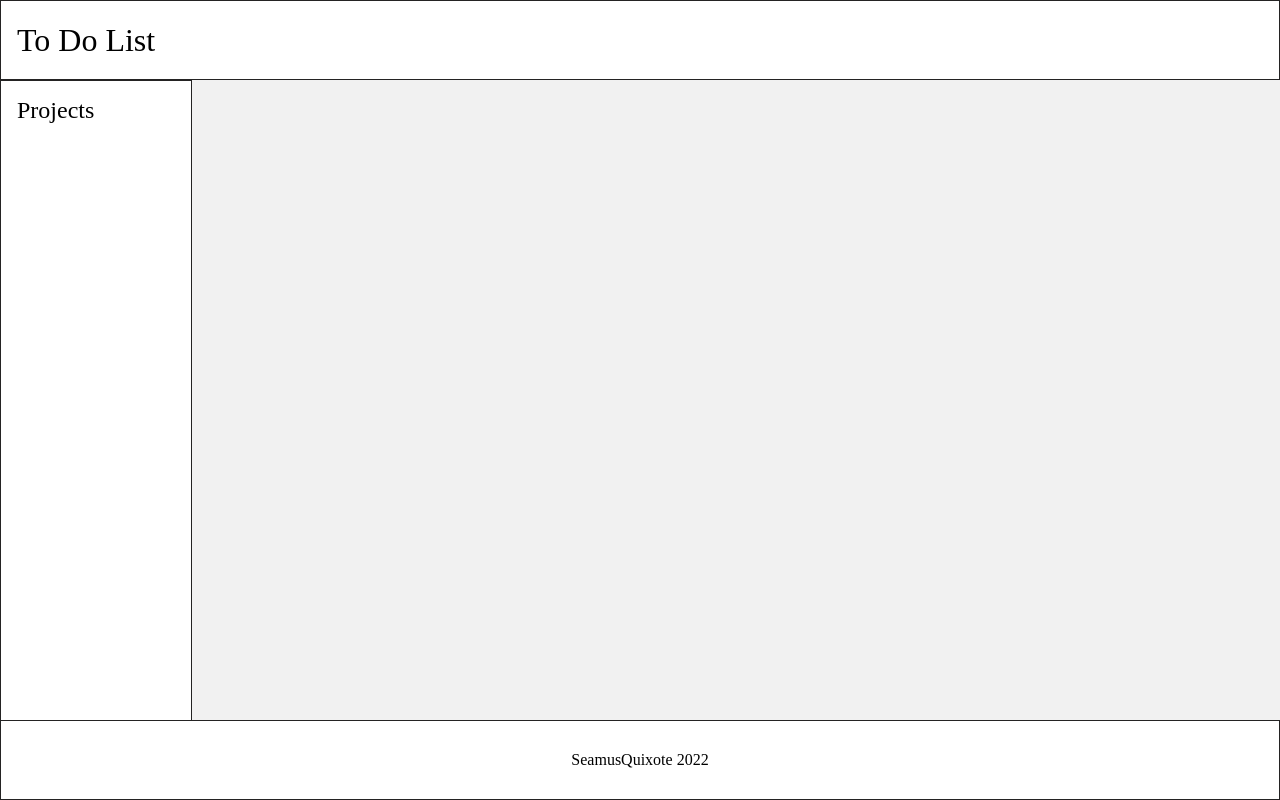
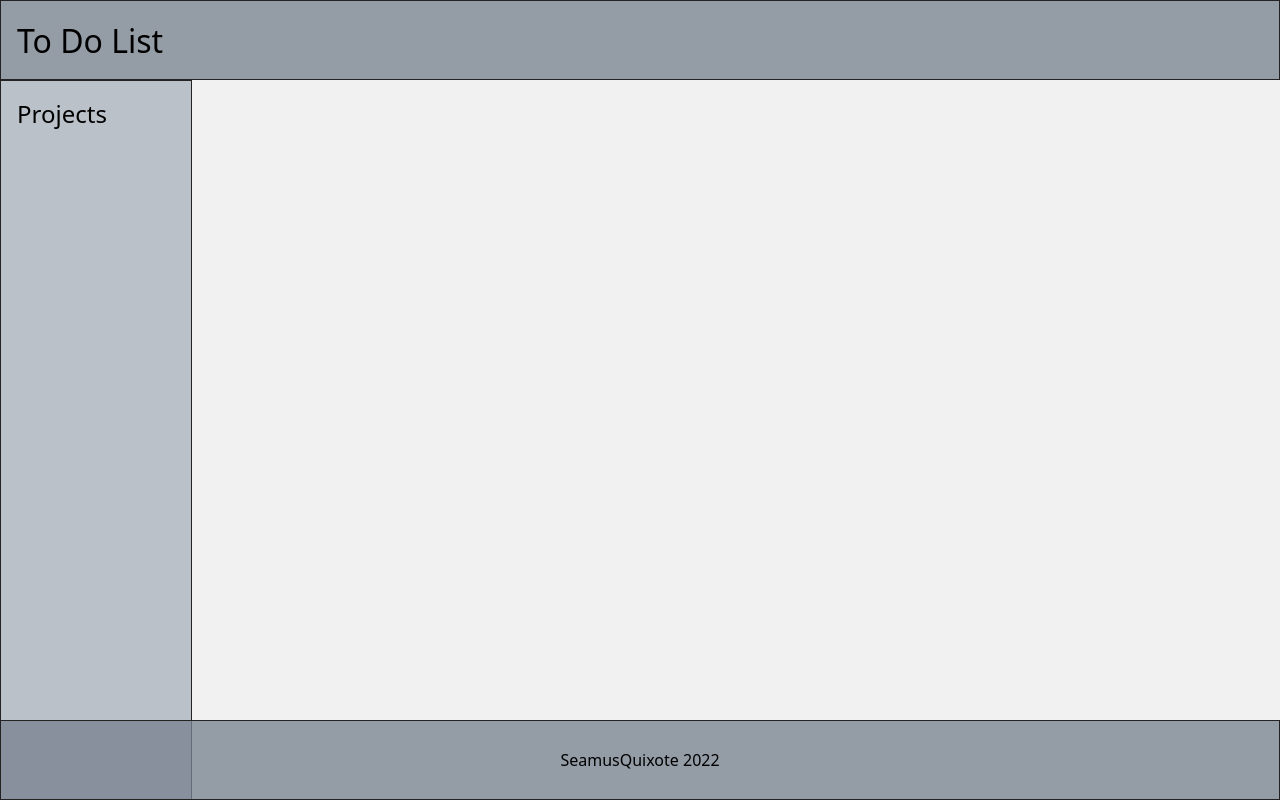
Before and after one commit to SalamanderCtesiphon/Project-ToDo-list, a website built with webpack: page dist/index.html in a window 1280 px wide. Built offline with nearby package versions, Linux system fonts and the light colour scheme.

Commit message:
completed the basic page layout

```diff
--- a/src/style.css
+++ b/src/style.css
@@ -11,6 +11,7 @@
   display: grid;
   grid-template-columns: repeat(20, 1fr);
   grid-template-rows: repeat(20, 1fr);
+  font-family: system-ui, -apple-system, BlinkMacSystemFont, 'Segoe UI', Roboto, Oxygen, Ubuntu, Cantarell, 'Open Sans', 'Helvetica Neue', sans-serif;
 }
 
 .header {
@@ -22,6 +23,7 @@
   font-size: 2rem;
   align-items: center;
   padding-left: 1rem;
+  background-color: #788290c4;
 }
 
 .sidebar {
@@ -34,6 +36,7 @@
   align-items: flex-start;
   padding: 1rem;
   font-size: 1.5rem;
+  background-color: #9fa8b3a7;
 }
 
 .body {}
@@ -46,5 +49,6 @@
   display: flex;
   justify-content: center;
   align-items: center;
+  background-color: #788290c4;
 
 }
```
Also changed, not shown: 1 other file.
